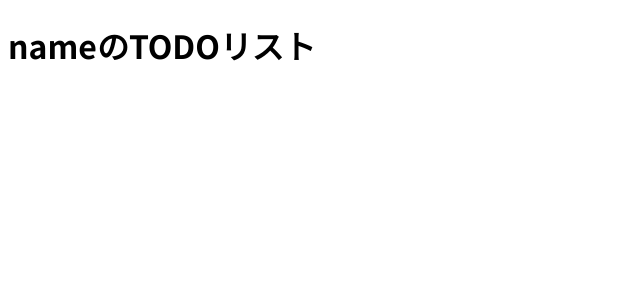
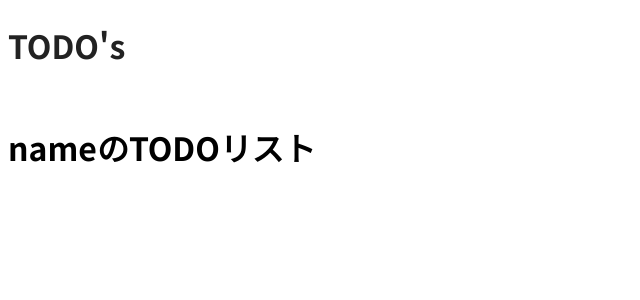
Before and after one commit to pppeyo38/react-django_todo-app, a React (Vite) app in the folder react-typescript/: page /name in a window 1280 px wide. Shown: the top 300 px of the page, without its empty margins (0-640 px from the left). Built offline with nearby package versions, Linux system fonts and the light colour scheme.

Commit message:
:sparkles: add components folder

```diff
--- /dev/null
+++ b/react-typescript/src/components/Header.tsx
@@ -0,0 +1,9 @@
+import '../styles/components/header.scss'
+
+export const Header = () => {
+  return (
+    <header className="header">
+      <h1 className="header-heading">TODO's</h1>
+    </header>
+  )
+}
--- a/react-typescript/src/pages/TodoList.tsx
+++ b/react-typescript/src/pages/TodoList.tsx
@@ -1,10 +1,12 @@
 import { useParams } from 'react-router-dom'
+import { Header } from '../components/Header'
 
 export const TodoList = () => {
   const { username } = useParams<{ username: string }>()
 
   return (
     <>
+      <Header />
       <h1>{username}のTODOリスト</h1>
     </>
   )
--- /dev/null
+++ b/react-typescript/src/styles/components/header.scss
@@ -0,0 +1,8 @@
+.header {
+  width: 100%;
+  height: 80px;
+}
+
+.header-heading {
+  color: #222;
+}
```
